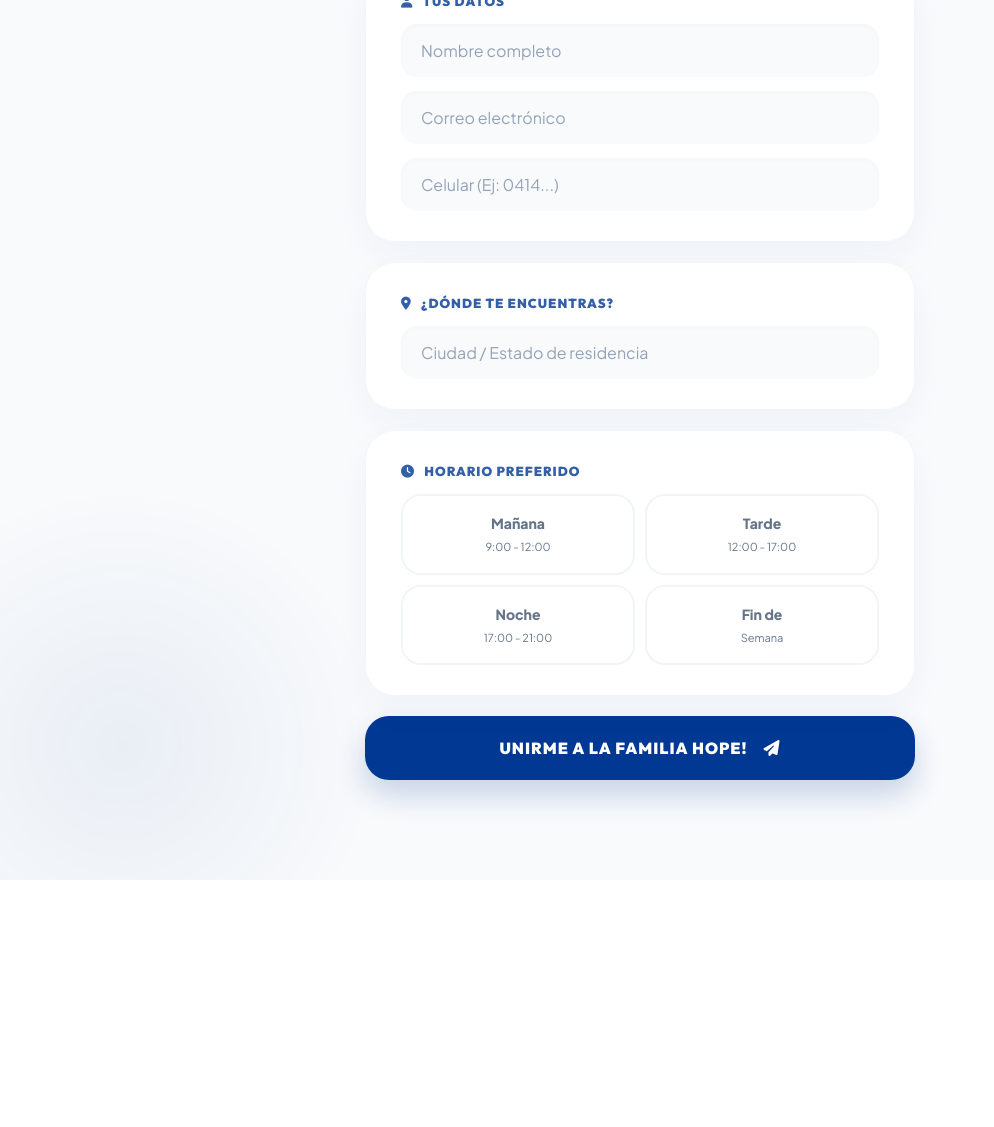
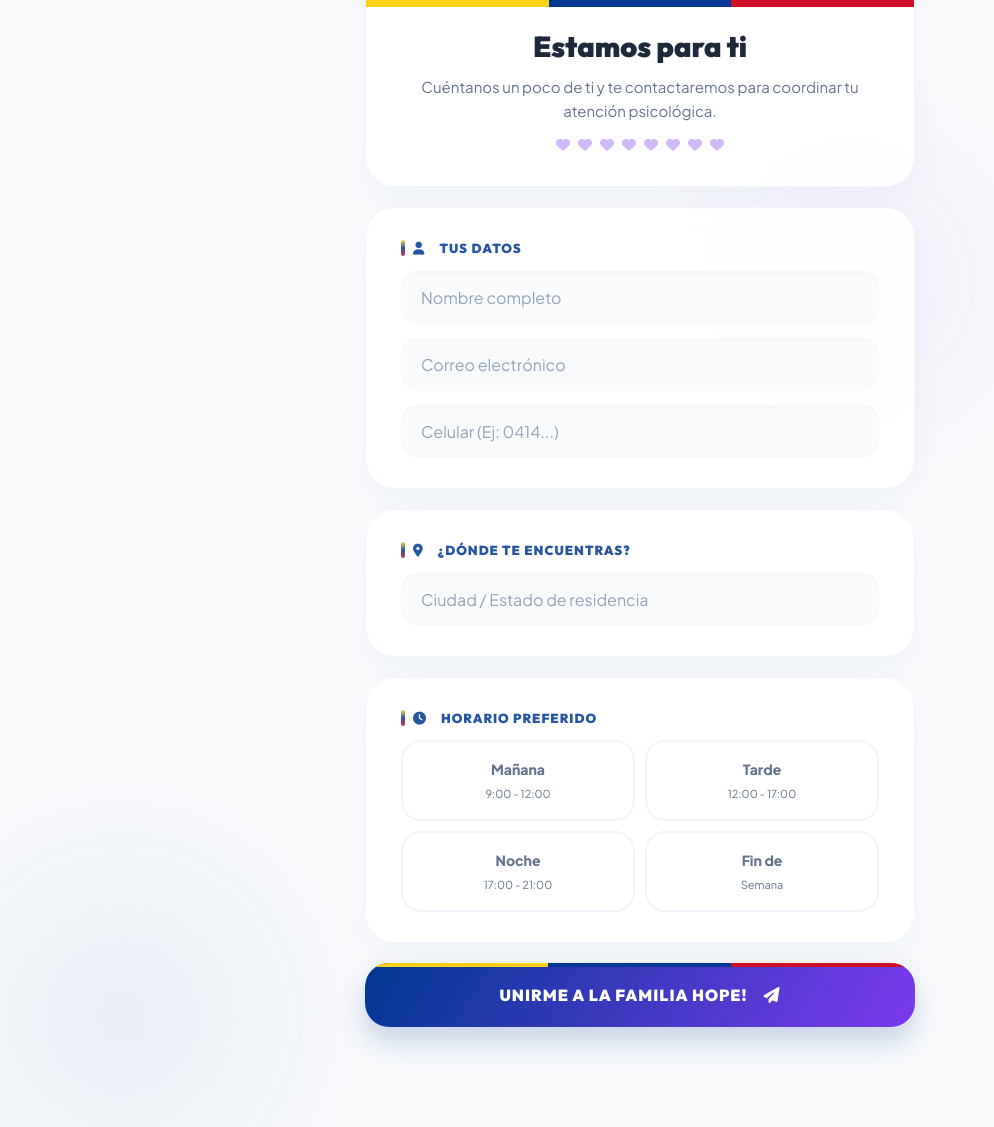
Before and after one commit to AtizapanProyectos/Oreocake, a Django app: page /venezuela/ in a window 1280 px wide. Shown: the part 625-1752 px from the top of the page, without its empty margins (0-994 px from the left). Before the commit the page ends 1505 px from the top, so only its background shows below. Run offline with Django 5.2, Linux system fonts and the light colour scheme.

Commit message:
reagendar fix 1 (PRUEBAS 100 PESO)  + Venezuala 5 base y mensaje FAMILIA +bsnner

```diff
--- a/templates/formulario_venezuela.html
+++ b/templates/formulario_venezuela.html
@@ -5,6 +5,13 @@
 
 {% block content %}
 <style>
+    :root {
+        --vz-amarillo: #FCD116;
+        --vz-azul: #003893;
+        --vz-rojo: #CE1126;
+        --vz-morado: #7C3AED;
+    }
+
     /* Fondo ultra suave y relajante */
     .vz-bubbles-wrap {
         position: relative;
@@ -32,6 +39,12 @@
         content:''; position:absolute; bottom:-10%; left:-10%; width:500px; height:500px;
         border-radius:50%; background:radial-gradient(circle, rgba(0, 56, 147, 0.06), transparent 70%);
         z-index:0; pointer-events: none; animation: floatSoftly 12s ease-in-out infinite reverse;
+    }
+    /* Toque extra: esfera morada suave (guiño a la cinta de la campaña) */
+    .vz-morado-bg {
+        position:absolute; top: 35%; left: 50%; width:420px; height:420px; transform: translateX(-50%);
+        border-radius:50%; background:radial-gradient(circle, rgba(124, 58, 237, 0.05), transparent 70%);
+        z-index:0; pointer-events: none; animation: floatSoftly 14s ease-in-out infinite;
     }
 
     /* Contenedor del formulario */
@@ -65,22 +78,51 @@
     /* Burbuja Header Especial */
     .vz-bubble-header {
         text-align: center;
-        padding: 40px 35px;
+        padding: 0 0 34px;
         position: relative;
         overflow: hidden;
     }
     .vz-bubble-header::before {
         content: ''; position: absolute; top: 0; left: 0; width: 100%; height: 6px;
-        background: linear-gradient(to right, rgba(252,209,22,0.8) 33.3%, rgba(0,56,147,0.8) 33.3% 66.6%, rgba(206,17,38,0.8) 66.6%);
+        background: linear-gradient(to right, var(--vz-amarillo) 33.3%, var(--vz-azul) 33.3% 66.6%, var(--vz-rojo) 66.6%);
+        z-index: 3;
     }
-    .vz-bubble-header img { width: 140px; margin-bottom: 20px; }
+
+    /* Banner Movimiento por Venezuela */
+    .vz-banner-wrap { position: relative; width: 100%; overflow: hidden; }
+    .vz-banner-wrap img {
+        width: 100%; display: block; aspect-ratio: 16 / 10; object-fit: cover;
+        object-position: center 30%;
+    }
+    /* Degradado para que el texto de abajo funda con la burbuja */
+    .vz-banner-wrap::after {
+        content: ''; position: absolute; inset: 0;
+        background: linear-gradient(to top, rgba(255,255,255,0.98) 0%, rgba(255,255,255,0) 28%);
+    }
+    /* Franjita tricolor de acento pegada al borde inferior de la imagen */
+    .vz-banner-flagbar { display:flex; width:100%; height:8px; }
+    .vz-banner-flagbar span { flex:1; }
+    .vz-banner-flagbar span:nth-child(1) { background: var(--vz-amarillo); }
+    .vz-banner-flagbar span:nth-child(2) { background: var(--vz-azul); }
+    .vz-banner-flagbar span:nth-child(3) { background: var(--vz-rojo); }
+
+    .vz-bubble-header .vz-header-text { padding: 22px 35px 0; }
     .vz-bubble-header h2 { font-family: var(--font-h, 'Outfit', sans-serif); font-size: 1.8rem; font-weight: 900; color: #1e293b; margin-bottom: 12px; line-height: 1.2; }
     .vz-bubble-header p { color: #64748b; font-size: 15px; margin: 0; }
 
-    .vz-soft-estrellas { display: flex; justify-content: center; gap: 8px; color: #003893; font-size: 14px; margin-top: 15px; opacity: 0.3; }
+    .vz-soft-estrellas { display: flex; justify-content: center; gap: 8px; color: var(--vz-morado); font-size: 14px; margin-top: 15px; opacity: 0.35; }
+    @media(max-width: 600px) { .vz-bubble-header .vz-header-text { padding: 20px 20px 0; } }
 
     /* Inputs dentro de burbujas */
-    .vz-bubble-label { display: block; font-family: var(--font-h, 'Outfit', sans-serif); font-size: 13px; text-transform: uppercase; letter-spacing: 1px; color: #003893; font-weight: 800; margin-bottom: 12px; opacity: 0.8; }
+    .vz-bubble-label {
+        display: flex; align-items: center; gap: 8px;
+        font-family: var(--font-h, 'Outfit', sans-serif); font-size: 13px; text-transform: uppercase; letter-spacing: 1px;
+        color: var(--vz-azul); font-weight: 800; margin-bottom: 12px; opacity: 0.85;
+    }
+    .vz-bubble-label::before {
+        content: ''; display: inline-block; width: 4px; height: 16px; border-radius: 4px;
+        background: linear-gradient(to bottom, var(--vz-amarillo), var(--vz-azul), var(--vz-rojo));
+    }
 
     .vz-input-clean {
         width: 100%; padding: 16px 20px; border: none; border-radius: 16px;
@@ -98,20 +140,31 @@
         padding: 16px; border: 2px solid #f1f5f9; border-radius: 20px; font-weight: 700;
         cursor: pointer; transition: all .2s; color: #64748b; font-size: 14px; background: #fff; text-align: center;
     }
-    .vz-chip-btn:hover { border-color: rgba(252,209,22,0.5); color: #003893; transform: translateY(-2px); }
-    .vz-chip-btn.active { background: #003893; color: #fff; border-color: #003893; box-shadow: 0 8px 20px rgba(0, 56, 147, 0.2); }
+    .vz-chip-btn:hover { border-color: rgba(252,209,22,0.6); color: var(--vz-azul); transform: translateY(-2px); }
+    .vz-chip-btn.active {
+        background: linear-gradient(135deg, var(--vz-azul), var(--vz-morado));
+        color: #fff; border-color: var(--vz-azul);
+        box-shadow: 0 8px 20px rgba(124, 58, 237, 0.25);
+    }
 
     .vz-soft-error { display: none; color: #ef4444; font-size: 13px; font-weight: 600; margin-top: 12px; text-align: center; background: #fef2f2; padding: 12px; border-radius: 14px; }
 
     /* Botón Submit Flotante */
     .vz-btn-submit {
+        position: relative;
         width: 100%; display: inline-flex; align-items: center; justify-content: center; gap: 10px;
-        background: #003893; color: #fff !important; font-size: 16px; font-weight: 800;
+        background: linear-gradient(120deg, var(--vz-azul) 0%, var(--vz-morado) 100%);
+        color: #fff !important; font-size: 16px; font-weight: 800;
         font-family: var(--font-h, 'Outfit', sans-serif); padding: 22px; border-radius: 24px; border: none;
         cursor: pointer; text-transform: uppercase; letter-spacing: 1px; transition: all 0.3s;
         box-shadow: 0 15px 30px rgba(0, 56, 147, 0.2);
+        overflow: hidden;
     }
-    .vz-btn-submit:hover { transform: translateY(-4px) scale(1.02); box-shadow: 0 20px 40px rgba(0, 56, 147, 0.3); background: #002b70; }
+    .vz-btn-submit::before {
+        content: ''; position: absolute; top: 0; left: 0; width: 100%; height: 4px;
+        background: linear-gradient(to right, var(--vz-amarillo) 33.3%, var(--vz-azul) 33.3% 66.6%, var(--vz-rojo) 66.6%);
+    }
+    .vz-btn-submit:hover { transform: translateY(-4px) scale(1.02); box-shadow: 0 20px 40px rgba(124, 58, 237, 0.3); }
 
     /* Alertas de Django (Errores de validación) */
     .vz-alert-bubble {
@@ -214,17 +267,23 @@
 
 
 <div class="vz-bubbles-wrap">
+    <div class="vz-morado-bg"></div>
 
     <div class="vz-form-container">
 
         <!-- Burbuja 1: Encabezado -->
         <div class="vz-bubble vz-bubble-header">
-            <img src="{% static 'img/nlogo.png' %}" alt="Espacio HOPE">
-            <h2>Estamos para ti</h2>
-            <p>Cuéntanos un poco de ti y te contactaremos para coordinar tu atención psicológica.</p>
-            <div class="vz-soft-estrellas">
-                <i class="fas fa-star"></i><i class="fas fa-star"></i><i class="fas fa-star"></i><i class="fas fa-star"></i>
-                <i class="fas fa-star"></i><i class="fas fa-star"></i><i class="fas fa-star"></i><i class="fas fa-star"></i>
+            <div class="vz-banner-wrap">
+                <img src="{% static 'img/hope-vza.jpg' %}" alt="Movimiento por Venezuela - HOPE">
+            </div>
+            <div class="vz-banner-flagbar"><span></span><span></span><span></span></div>
+            <div class="vz-header-text">
+                <h2>Estamos para ti</h2>
+                <p>Cuéntanos un poco de ti y te contactaremos para coordinar tu atención psicológica.</p>
+                <div class="vz-soft-estrellas">
+                    <i class="fas fa-heart"></i><i class="fas fa-heart"></i><i class="fas fa-heart"></i><i class="fas fa-heart"></i>
+                    <i class="fas fa-heart"></i><i class="fas fa-heart"></i><i class="fas fa-heart"></i><i class="fas fa-heart"></i>
+                </div>
             </div>
         </div>
 
```
Also changed, not shown: static/img/hope-vza.jpeg (added).
